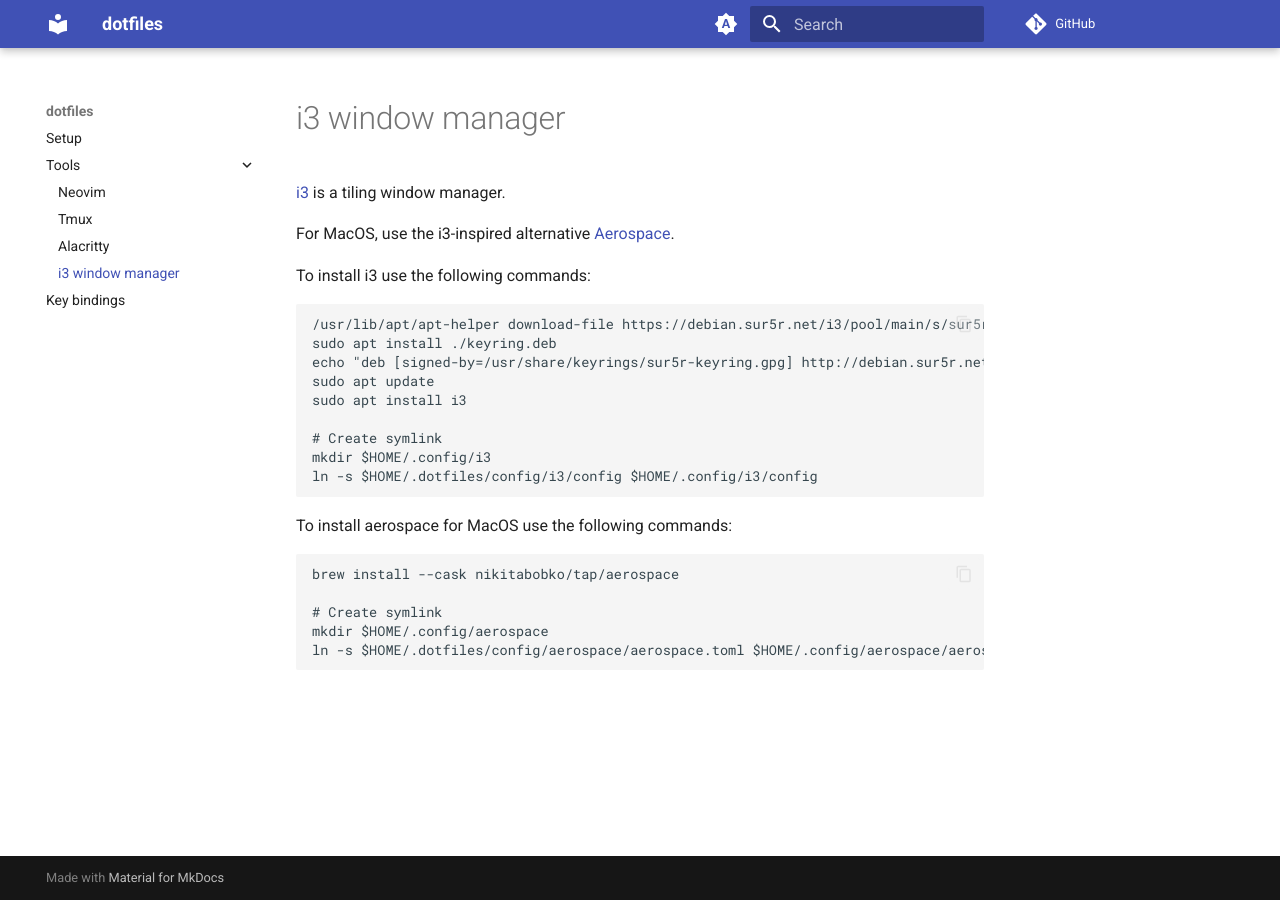
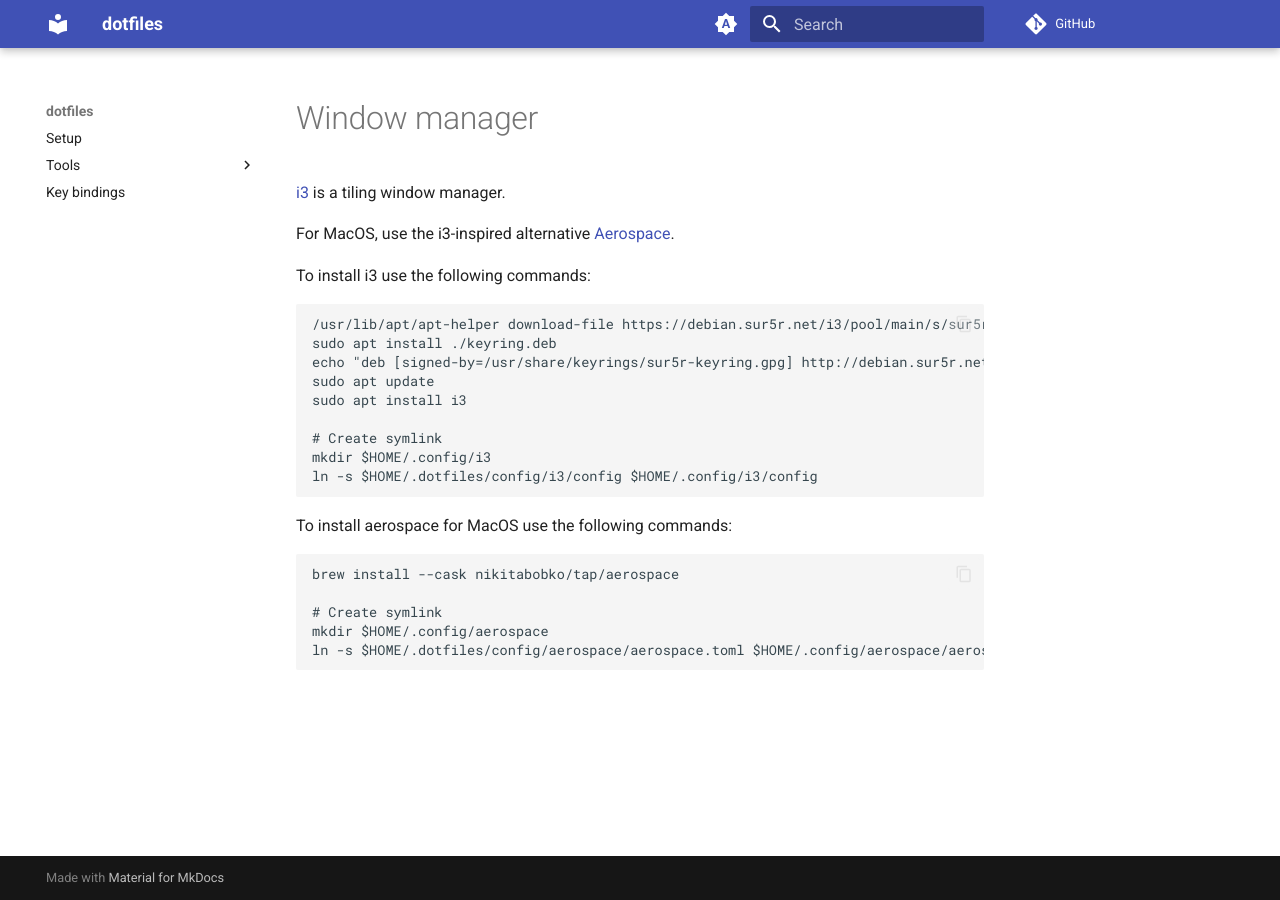
Before and after one commit to HieuDao-code/dotfiles, an MkDocs documentation site: the page built from docs/window_manager.md, in a window 1280 px wide. Built offline with MkDocs 1.6.1 and Material for MkDocs 9.7.7, drawn with Linux system fonts in a browser that asks for light colours; comment, search, counter and statistics services are not loaded.

Commit message:
Update and rename i3.md to window_manager.md

```diff
--- a/docs/i3.md
+++ b/docs/window_manager.md
@@ -1,4 +1,4 @@
-# i3 window manager
+# Window manager
 
 [i3](https://github.com/i3/i3) is a tiling window manager.
 
```
